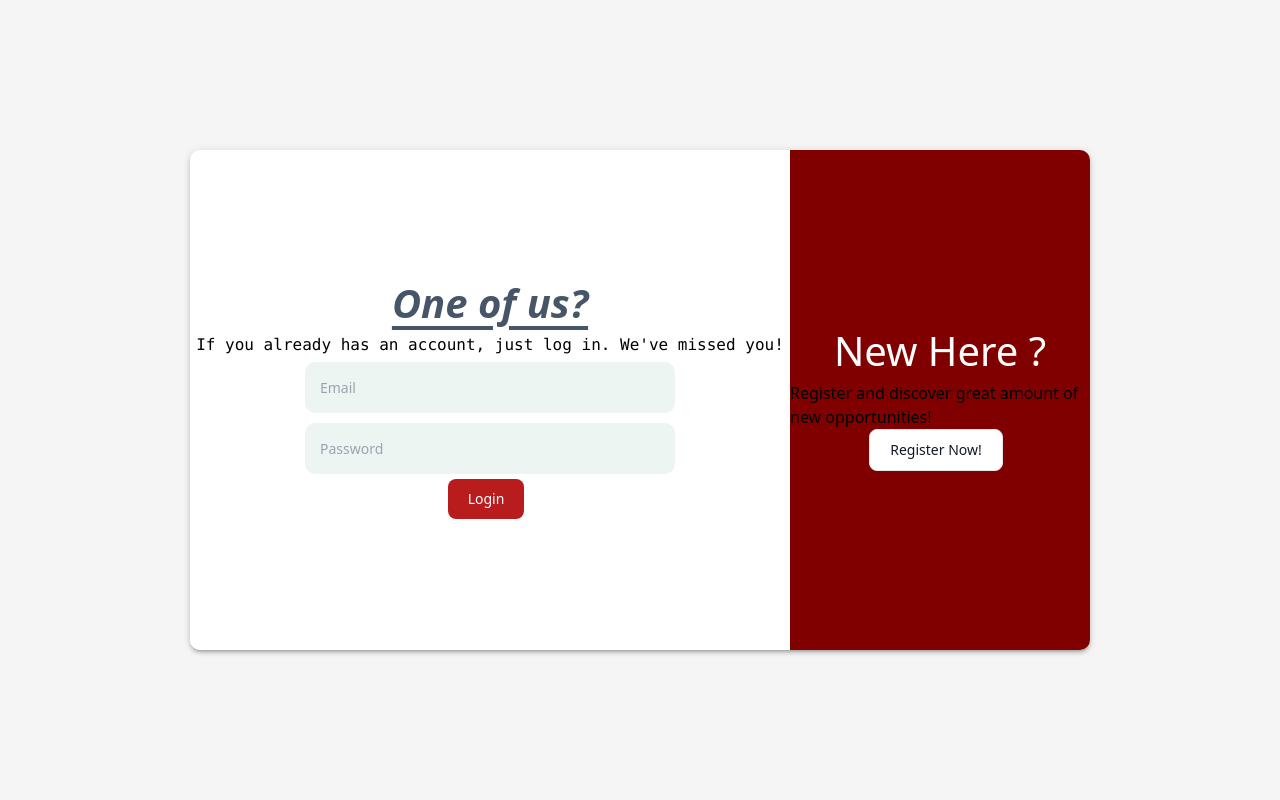
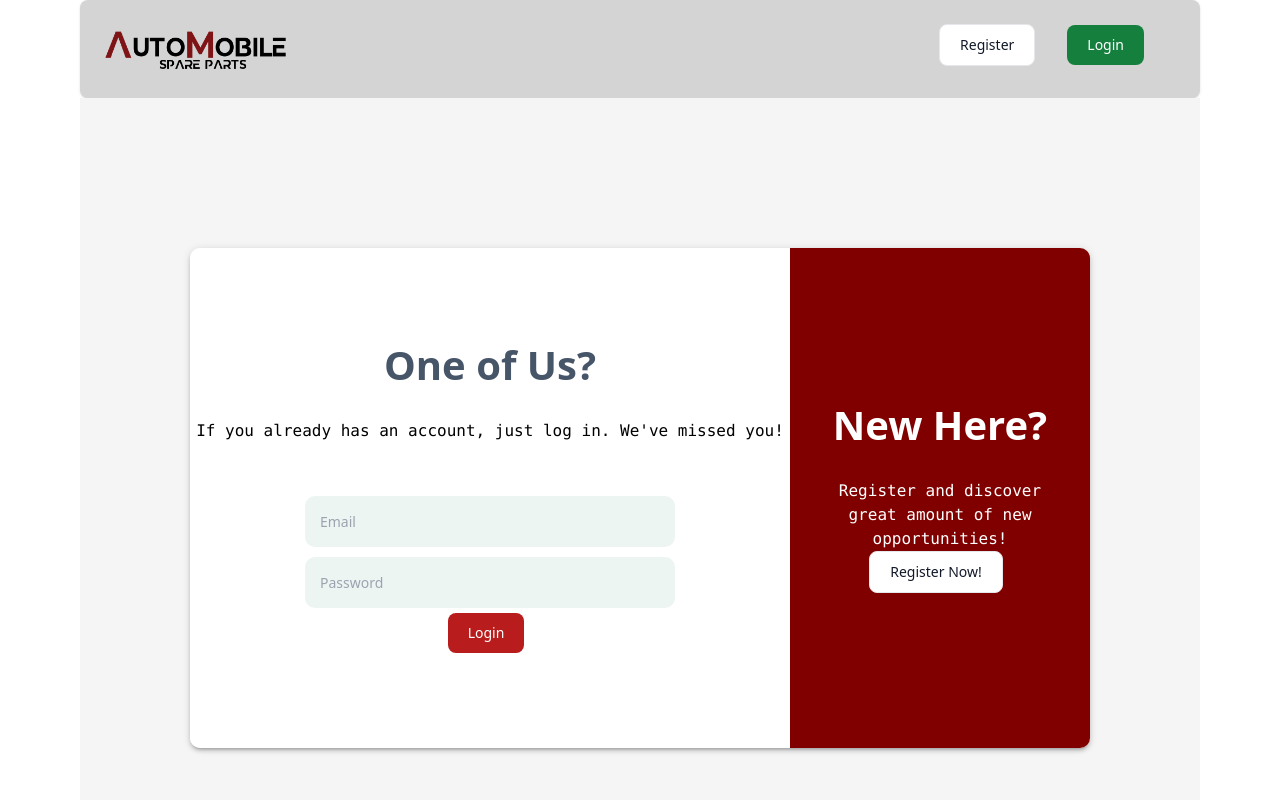
Before and after one commit to Y4S2-SASA/ASP-FE-VULNERABILITIES-FIXED, a React (Create React App) app: page /login in a window 1280 px wide. Shown: the top 800 px of the page. Built offline with nearby package versions, Linux system fonts and the light colour scheme; the HTML template or start-up script is replaced by a standard one; what tw-elements would draw is missing.

Commit message:
preview and login changes

```diff
--- a/src/components/PreviewPage/PreviewHeader.jsx
+++ b/src/components/PreviewPage/PreviewHeader.jsx
@@ -11,12 +11,12 @@ export default function PreviewHeader() {
                 </span>
                 <ul className="flex flex-wrap items-center mt-3 text-sm text-gray-500 dark:text-gray-400 sm:mt-0">
                     <li>
-                        <a href="#" className="mr-4 hover:underline md:mr-6">
+                        <a href="/register" className="mr-4 hover:underline md:mr-6">
                             <Button variant="alternative">Register</Button>
                         </a>
                     </li>
                     <li>
-                        <a href="#" className="mr-4 hover:underline md:mr-6">
+                        <a href="/login" className="mr-4 hover:underline md:mr-6">
                             <Button variant="green">Login</Button>
                         </a>
                     </li>
--- a/src/components/buttons/Buttons.jsx
+++ b/src/components/buttons/Buttons.jsx
@@ -13,7 +13,7 @@ export default function Button(props) {
             return (
                 <button
                     onClick={props.onClick}
-                    type="button"
+                    type="submit"
                     className="py-2.5 px-5 mr-2 mb-2 text-sm font-medium text-gray-900 focus:outline-none bg-white rounded-lg border border-gray-200 hover:bg-gray-100 hover:text-blue-700 focus:z-10 focus:ring-4 focus:ring-gray-200 dark:focus:ring-gray-700 dark:bg-gray-800 dark:text-gray-400 dark:border-gray-600 dark:hover:text-white dark:hover:bg-gray-700"
                 >
                     {props.children}
@@ -40,7 +40,7 @@ export default function Button(props) {
             return (
                 <button
                     onClick={props.onClick}
-                    type="button"
+                    type="submit"
                     className="focus:outline-none text-white bg-red-700 hover:bg-red-800 focus:ring-4 focus:ring-red-300 font-medium rounded-lg text-sm px-5 py-2.5 mr-2 mb-2 dark:bg-red-600 dark:hover:bg-red-700 dark:focus:ring-red-900"
                     >
                     {props.children}
--- a/src/pages/login/index.jsx
+++ b/src/pages/login/index.jsx
@@ -3,6 +3,8 @@ import { loginUser } from "../../api/UserApi"
 import { Link } from "react-router-dom";
 import styles from "./styles.module.css";
 import Button from "../../components/buttons/Buttons";
+import PreviewHeader from "../../components/PreviewPage/PreviewHeader";
+import PreviewFooter from "../../components/PreviewPage/PreviewFooter";
 
 export default function Login() {
     const [credentials, setCredentials] = React.useState({});
@@ -45,14 +47,18 @@ export default function Login() {
         }
     }
     return (
+        <div className="container mx-auto md:px-20">
+            <PreviewHeader />
             <div className={styles.login_container}>
                 <div className={styles.login_form_container}>
                     <div className={styles.left}>
                         <form className={styles.form_container} onSubmit={handleSubmit}>
                             <div className="">
-                            <h1 className="font-sans italic subpixel-antialiased font-bold text-center text-slate-600 underline underline-offset-8">One of us?</h1>
-                            <h4 className="font-mono">If you already has an account, just log in. We've missed you!</h4>
+                                <h1 className="font-sans subpixel-antialiased font-bold text-center text-slate-600">One of Us?</h1>
+                                <br />
+                                <h4 className="font-mono font-thin">If you already has an account, just log in. We've missed you!</h4>
                             </div>
+                            <br /><br />
                             <input
                                 type="email"
                                 placeholder="Email"
@@ -72,21 +78,26 @@ export default function Login() {
                                 className={styles.input}
                             />
                             {error && <div className={styles.error_msg}>{error}</div>}
-						<Button type="submit" variant="red">
+                            <Button variant="red">
                                 Login
                             </Button>
                         </form>
                     </div>
                     <div className={styles.right}>
-					<h1>New Here ?</h1>
-                    <h5>Register and discover great amount of new opportunities!</h5>
+                        <div className="">
+                            <h1 className="font-sans subpixel-antialiased font-bold text-center text-white">New Here?</h1>
+                            <br />
+                            <h4 className="font-mono font-thin text-white px-10 text-center">Register and discover great amount of new opportunities!</h4>
+                        </div>
                         <Link to="/register">
-						<Button type="button" variant="alternative">
+                            <Button type="button" variant="alternative" className="pt-10">
                                 Register Now!
                             </Button>
                         </Link>
                     </div>
                 </div>
             </div>
+            <PreviewFooter />
+        </div>
     )
 }
--- a/src/pages/login/styles.module.css
+++ b/src/pages/login/styles.module.css
@@ -77,3 +77,22 @@
 	font-size: 40px;
 	align-self: center;
 }
+
+.white_btn,
+.green_btn {
+	border: none;
+	outline: none;
+	padding: 12px 0;
+	background-color: white;
+	border-radius: 20px;
+	width: 180px;
+	font-weight: bold;
+	font-size: 14px;
+	cursor: pointer;
+}
+
+.green_btn {
+	background-color: #3bb19b;
+	color: white;
+	margin: 10px;
+}
```
Lines whose indentation alone changed are shown as unchanged.
